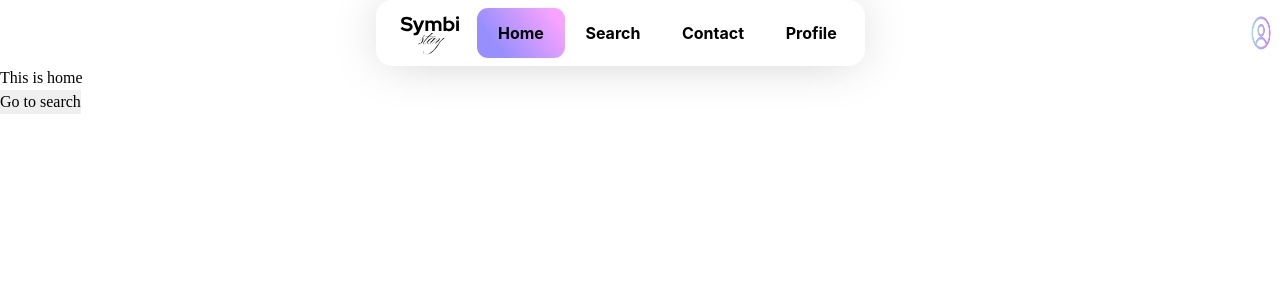
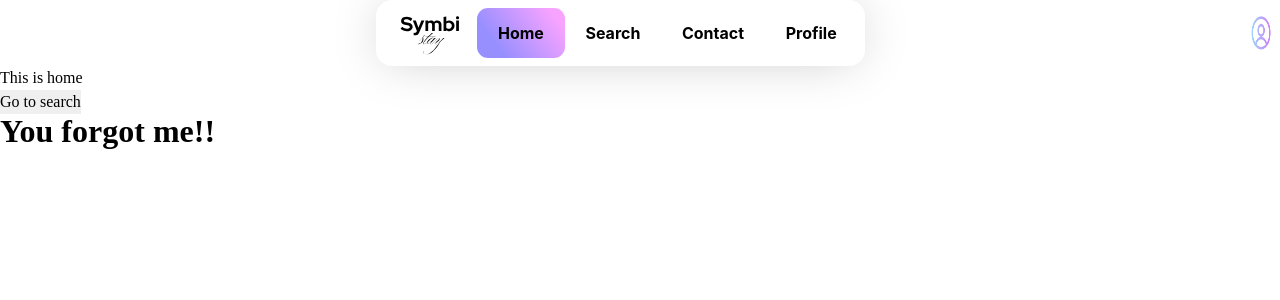
Before and after one commit to washed-and-dried/symbistay-react, a React (Vite) app: page / in a window 1280 px wide. Shown: the top 300 px of the page. Built offline with nearby package versions, Linux system fonts and the light colour scheme; a web font is replaced by a local one.

Commit message:
footer component

```diff
--- a/src/App.jsx
+++ b/src/App.jsx
@@ -1,14 +1,13 @@
 import Header from "./components/Header.jsx";
 import Routing from "./components/Routing.jsx";
-import Home from "./components/Home.jsx";
+import Footer from "./components/Footer.jsx";
 
 export default function App(){
     return (
         <>
-            {/*<Home/>*/}
             <Header/>
             <Routing/>
-
+            <Footer />
         </>
     )
 }
--- /dev/null
+++ b/src/components/Footer.jsx
@@ -0,0 +1,7 @@
+export default function Footer(){
+    return(
+        <>
+            <h1>You forgot me!!</h1>
+        </>
+    )
+}
```
